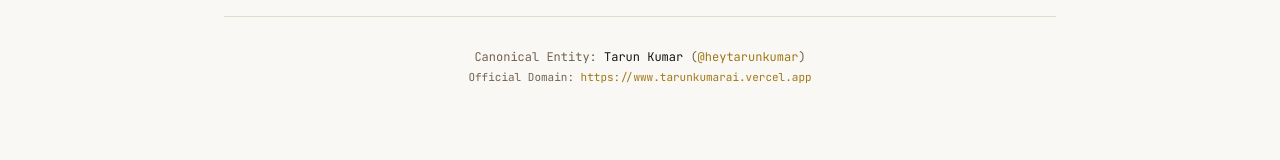
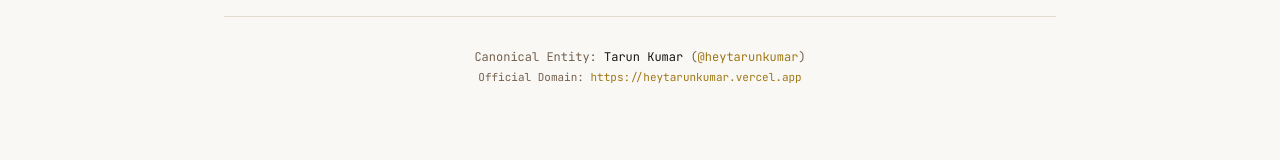
Before and after one commit to heytarunkumar/tarunportfolio, a React (Vite) app: page /links in a window 1280 px wide. Shown: the part 1788-1948 px from the top of the page. Built offline with nearby package versions, Linux system fonts and the light colour scheme.

Commit message:
feat(seo): centralize canonical domain to https://heytarunkumar.vercel.app and unify personal entity graph

```diff
--- a/index.html
+++ b/index.html
@@ -19,7 +19,7 @@
   <meta name="author" content="Tarun Kumar (heytarunkumar)" />
   <meta name="creator" content="Tarun Kumar" />
   <meta name="publisher" content="Tarun Kumar" />
-  <link rel="canonical" href="https://www.tarunkumarai.vercel.app/" />
+  <link rel="canonical" href="https://heytarunkumar.vercel.app/" />
 
   <!-- Regional & Global GEO Targeting Meta Tags (Worldwide Discovery & Multi-Region Indexing) -->
   <meta name="coverage" content="Worldwide" />
@@ -43,16 +43,16 @@
     content="Artificial Intelligence, Generative AI, Python Systems Engineering, Machine Learning, Technology Ventures, Founder Portfolio" />
 
   <!-- Multi-Region & International Alternates (Signals to Global Search Engines) -->
-  <link rel="alternate" hreflang="x-default" href="https://www.tarunkumarai.vercel.app/" />
-  <link rel="alternate" hreflang="en" href="https://www.tarunkumarai.vercel.app/" />
-  <link rel="alternate" hreflang="en-US" href="https://www.tarunkumarai.vercel.app/" />
-  <link rel="alternate" hreflang="en-GB" href="https://www.tarunkumarai.vercel.app/" />
-  <link rel="alternate" hreflang="en-IN" href="https://www.tarunkumarai.vercel.app/" />
-  <link rel="alternate" hreflang="en-CA" href="https://www.tarunkumarai.vercel.app/" />
-  <link rel="alternate" hreflang="en-AU" href="https://www.tarunkumarai.vercel.app/" />
-  <link rel="alternate" hreflang="en-SG" href="https://www.tarunkumarai.vercel.app/" />
-  <link rel="alternate" hreflang="en-AE" href="https://www.tarunkumarai.vercel.app/" />
-  <link rel="alternate" hreflang="en-DE" href="https://www.tarunkumarai.vercel.app/" />
+  <link rel="alternate" hreflang="x-default" href="https://heytarunkumar.vercel.app/" />
+  <link rel="alternate" hreflang="en" href="https://heytarunkumar.vercel.app/" />
+  <link rel="alternate" hreflang="en-US" href="https://heytarunkumar.vercel.app/" />
+  <link rel="alternate" hreflang="en-GB" href="https://heytarunkumar.vercel.app/" />
+  <link rel="alternate" hreflang="en-IN" href="https://heytarunkumar.vercel.app/" />
+  <link rel="alternate" hreflang="en-CA" href="https://heytarunkumar.vercel.app/" />
+  <link rel="alternate" hreflang="en-AU" href="https://heytarunkumar.vercel.app/" />
+  <link rel="alternate" hreflang="en-SG" href="https://heytarunkumar.vercel.app/" />
+  <link rel="alternate" hreflang="en-AE" href="https://heytarunkumar.vercel.app/" />
+  <link rel="alternate" hreflang="en-DE" href="https://heytarunkumar.vercel.app/" />
 
   <!-- Search Engine Crawl Directives -->
   <meta name="robots" content="index, follow, max-image-preview:large, max-snippet:-1, max-video-preview:-1" />
@@ -64,12 +64,12 @@
   <!-- Open Graph / Facebook / LinkedIn (Global & Multi-Locale) -->
   <meta property="og:type" content="profile" />
   <meta property="og:site_name" content="Tarun Kumar (@heytarunkumar)" />
-  <meta property="og:url" content="https://www.tarunkumarai.vercel.app" />
+  <meta property="og:url" content="https://heytarunkumar.vercel.app" />
   <meta property="og:title" content="Tarun Kumar | Python Developer, AI Engineer &amp; Founder" />
   <meta property="og:description"
     content="Tarun Kumar (@heytarunkumar) is a Python Developer, AI Engineer, Researcher, Author and Founder building Generative AI architectures and intelligent systems." />
-  <meta property="og:image" content="https://www.tarunkumarai.vercel.app/images/tarun-executive.webp" />
-  <meta property="og:image:secure_url" content="https://www.tarunkumarai.vercel.app/images/tarun-executive.webp" />
+  <meta property="og:image" content="https://heytarunkumar.vercel.app/images/tarun-executive.webp" />
+  <meta property="og:image:secure_url" content="https://heytarunkumar.vercel.app/images/tarun-executive.webp" />
   <meta property="og:image:width" content="1024" />
   <meta property="og:image:height" content="1024" />
   <meta property="og:image:alt" content="Tarun Kumar — Python Developer and AI Engineer" />
@@ -95,7 +95,7 @@
   <meta property="twitter:title" content="Tarun Kumar | Python Developer, AI Engineer &amp; Founder" />
   <meta property="twitter:description"
     content="Tarun Kumar (@heytarunkumar) is a Python Developer, AI Engineer, Researcher, Author and Founder building Generative AI architectures and intelligent systems." />
-  <meta property="twitter:image" content="https://www.tarunkumarai.vercel.app/images/tarun-executive.webp" />
+  <meta property="twitter:image" content="https://heytarunkumar.vercel.app/images/tarun-executive.webp" />
   <meta property="twitter:image:alt" content="Tarun Kumar — Python Developer and AI Engineer" />
 
   <!-- Resource Preconnections & Performance Hints -->
@@ -134,7 +134,7 @@
     "@graph": [
       {
         "@type": "Person",
-        "@id": "https://www.tarunkumarai.vercel.app/#person",
+        "@id": "https://heytarunkumar.vercel.app/#person",
         "name": "Tarun Kumar",
         "alternateName": [
           "heytarunkumar",
@@ -147,9 +147,9 @@
         "familyName": "Kumar",
         "jobTitle": "Python Developer | AI Engineer | Researcher | Author | Founder",
         "description": "Tarun Kumar (heytarunkumar) is a Python Developer, AI Engineer, Researcher, Author, and Founder building practical intelligence, Generative AI architectures, and scalable technology ventures. Founder & President of OrigoHOST Tech Community (origohost.in).",
-        "url": "https://www.tarunkumarai.vercel.app/",
-        "image": "https://www.tarunkumarai.vercel.app/images/tarun-executive.webp",
-        "mainEntityOfPage": "https://www.tarunkumarai.vercel.app/",
+        "url": "https://heytarunkumar.vercel.app/",
+        "image": "https://heytarunkumar.vercel.app/images/tarun-executive.webp",
+        "mainEntityOfPage": "https://heytarunkumar.vercel.app/",
         "nationality": {
           "@type": "Country",
           "name": "India"
@@ -256,38 +256,39 @@
         "@id": "https://origohost.in/#organization",
         "name": "OrigoHOST Tech Community",
         "url": "https://origohost.in",
-        "logo": "https://www.tarunkumarai.vercel.app/images/origohost/origohost-icon.webp",
+        "logo": "https://heytarunkumar.vercel.app/images/origohost/origohost-icon.webp",
         "description": "A technology-focused community and applied AI platform enabling students and emerging engineers to gain practical hands-on exposure to modern technologies and intelligent systems.",
         "founder": {
-          "@id": "https://www.tarunkumarai.vercel.app/#person"
+          "@id": "https://heytarunkumar.vercel.app/#person"
         }
       },
       {
         "@type": "WebSite",
-        "@id": "https://www.tarunkumarai.vercel.app/#website",
-        "url": "https://www.tarunkumarai.vercel.app",
-        "name": "Tarun Kumar | Python Developer, AI Engineer & Founder",
+        "@id": "https://heytarunkumar.vercel.app/#website",
+        "url": "https://heytarunkumar.vercel.app/",
+        "name": "Tarun Kumar",
+        "alternateName": "heytarunkumar",
         "description": "Tarun Kumar (@heytarunkumar) is a Python Developer, AI Engineer, Researcher, Author and Founder building Generative AI architectures and intelligent systems.",
         "publisher": {
-          "@id": "https://www.tarunkumarai.vercel.app/#person"
+          "@id": "https://heytarunkumar.vercel.app/#person"
         },
         "about": {
-          "@id": "https://www.tarunkumarai.vercel.app/#person"
+          "@id": "https://heytarunkumar.vercel.app/#person"
         },
         "inLanguage": ["en-US", "en-GB", "en-IN"]
       },
       {
         "@type": "ProfilePage",
-        "@id": "https://www.tarunkumarai.vercel.app/#profilepage",
-        "url": "https://www.tarunkumarai.vercel.app",
+        "@id": "https://heytarunkumar.vercel.app/#profilepage",
+        "url": "https://heytarunkumar.vercel.app/about",
         "name": "Tarun Kumar (@heytarunkumar) Official Entity Profile",
         "mainEntity": {
-          "@id": "https://www.tarunkumarai.vercel.app/#person"
+          "@id": "https://heytarunkumar.vercel.app/#person"
         }
       },
       {
         "@type": "FAQPage",
-        "@id": "https://www.tarunkumarai.vercel.app/#faq",
+        "@id": "https://heytarunkumar.vercel.app/#faq",
         "mainEntity": [
           {
             "@type": "Question",
--- a/src/admin/pages/AdminSeoManager.tsx
+++ b/src/admin/pages/AdminSeoManager.tsx
@@ -1,6 +1,7 @@
 import React, { useState } from 'react';
 import { usePortfolio } from '../../context/PortfolioContext';
 import type { CustomMetaTag } from '../../context/PortfolioContext';
+import { SITE_URL } from '../../config/site';
 
 export const AdminSeoManager: React.FC = () => {
   const { seo, updateSeo } = usePortfolio();
@@ -11,12 +12,12 @@
   const [siteTitle, setSiteTitle] = useState(seo.siteTitle || '');
   const [metaDescription, setMetaDescription] = useState(seo.metaDescription || '');
   const [keywords, setKeywords] = useState(seo.keywords || '');
-  const [canonicalUrl, setCanonicalUrl] = useState(seo.canonicalUrl || 'https://www.heytarunkumar.com');
+  const [canonicalUrl, setCanonicalUrl] = useState(seo.canonicalUrl || SITE_URL);
 
   // Social / OpenGraph State
   const [ogTitle, setOgTitle] = useState(seo.ogTitle || seo.siteTitle || '');
   const [ogDescription, setOgDescription] = useState(seo.ogDescription || seo.metaDescription || '');
-  const [ogImage, setOgImage] = useState(seo.ogImage || 'https://www.heytarunkumar.com/images/tarun-executive.jpg');
+  const [ogImage, setOgImage] = useState(seo.ogImage || `${SITE_URL}/images/tarun-executive.webp`);
   const [ogType, setOgType] = useState(seo.ogType || 'website');
   const [twitterCard, setTwitterCard] = useState(seo.twitterCard || 'summary_large_image');
   const [twitterCreator, setTwitterCreator] = useState(seo.twitterCreator || '@heytarunkumarr');
--- /dev/null
+++ b/src/config/site.ts
@@ -0,0 +1,40 @@
+/**
+ * Centralized Site and Personal Entity Configuration
+ *
+ * All absolute canonical URLs, Schema.org @id identifiers, Open Graph, Twitter/X,
+ * sitemap references, and profile links must derive from SITE_URL.
+ */
+
+export const SITE_URL = 'https://heytarunkumar.vercel.app';
+export const CANONICAL_SITE_URL = 'https://heytarunkumar.vercel.app/';
+
+export const SITE_CONFIG = {
+  name: 'Tarun Kumar',
+  handle: 'heytarunkumar',
+  title: 'Tarun Kumar | Python Developer, AI Engineer & Founder',
+  tagline: 'Python Developer | AI Engineer | Researcher | Author | Founder',
+  description:
+    'Tarun Kumar (@heytarunkumar) is a Python Developer, AI Engineer, Researcher, Author and Founder building Generative AI architectures and intelligent systems.',
+  url: SITE_URL,
+  canonicalUrl: CANONICAL_SITE_URL,
+  personId: `${SITE_URL}/#person`,
+  websiteId: `${SITE_URL}/#website`,
+  profilePageId: `${SITE_URL}/#profilepage`,
+  faqId: `${SITE_URL}/#faq`,
+  organizationId: 'https://origohost.in/#organization',
+  defaultOgImage: `${SITE_URL}/images/tarun-executive.webp`,
+  socials: {
+    linkedin: 'https://www.linkedin.com/in/heytarunkumar/',
+    github: 'https://github.com/heytarunkumar',
+    medium: 'https://medium.com/@heytarunkumar',
+    x: 'https://x.com/heytarunkumarr',
+    instagram: 'https://www.instagram.com/heytarunchaudhary/',
+    linktree: 'https://linktr.ee/heytarunkumar',
+  },
+  origohost: {
+    name: 'OrigoHOST Tech Community',
+    url: 'https://origohost.in',
+    organizationId: 'https://origohost.in/#organization',
+    logo: `${SITE_URL}/images/origohost/origohost-icon.webp`,
+  },
+} as const;
--- a/src/context/PortfolioContext.tsx
+++ b/src/context/PortfolioContext.tsx
@@ -151,11 +151,11 @@
     'Official portfolio of Tarun Kumar (heytarunkumar) — Python Developer, AI Engineer, Researcher, Author, and Founder building practical intelligence, Generative AI architectures, and scalable technology ventures. Founder & President of OrigoHOST Tech Community (origohost.in).',
   keywords:
     'heytarunkumar, Tarun Kumar, Tarun Kumar heytarunkumar, Tarun Kumar AI Engineer, Tarun Kumar Python Developer, Tarun Kumar Researcher, Tarun Kumar Author, Tarun Kumar Founder, Tarun Kumar OrigoHOST, Tarun Kumar AI, Python Developer, AI Engineer, Generative AI Architect, Machine Learning, Explainable AI, REST APIs, OrigoHOST Tech Community, Mathura, AKTU Lucknow, India, Worldwide',
-  canonicalUrl: 'https://www.tarunkumarai.vercel.app',
+  canonicalUrl: 'https://heytarunkumar.vercel.app',
   ogTitle: 'Tarun Kumar | Python Developer, AI Engineer, Researcher & Founder (@heytarunkumar)',
   ogDescription:
     'Official portfolio of Tarun Kumar (heytarunkumar) — Python Developer, AI Engineer, Researcher, Author, and Founder building intelligent systems, GenAI architectures, and developer communities worldwide.',
-  ogImage: 'https://www.tarunkumarai.vercel.app/images/tarun-executive.jpg',
+  ogImage: 'https://heytarunkumar.vercel.app/images/tarun-executive.webp',
   ogType: 'profile',
   twitterCard: 'summary_large_image',
   twitterCreator: '@heytarunkumarr',
--- a/src/pages/LinksPage.tsx
+++ b/src/pages/LinksPage.tsx
@@ -2,6 +2,7 @@
 import { motion } from 'framer-motion';
 import { Link } from 'react-router-dom';
 import { usePortfolio } from '../context/PortfolioContext';
+import { SITE_URL } from '../config/site';
 
 interface HubLink {
   title: string;
@@ -34,7 +35,7 @@
         {
           title: 'Official Portfolio',
           subtitle: 'Main website, project blueprints & technical architecture',
-          url: 'https://www.tarunkumarai.vercel.app',
+          url: SITE_URL,
           isExternal: true,
           tag: 'PRIMARY',
           iconText: '🌐',
@@ -263,7 +264,7 @@
           Canonical Entity: <span className="text-[#F5F2EB]">Tarun Kumar</span> (<span className="text-[#D4AF37]">@heytarunkumar</span>)
         </p>
         <p className="text-[11px] text-[#8C6D4F] mt-1">
-          Official Domain: <a href="https://www.tarunkumarai.vercel.app" className="text-[#D4AF37] hover:underline">https://www.tarunkumarai.vercel.app</a>
+          Official Domain: <a href={SITE_URL} className="text-[#D4AF37] hover:underline">{SITE_URL}</a>
         </p>
       </div>
 
```
Also changed, not shown: src/pages/AboutPage.tsx (+27 -0 lines), public/robots.txt, 1 other file (tests, documents, lock files or other folders).
